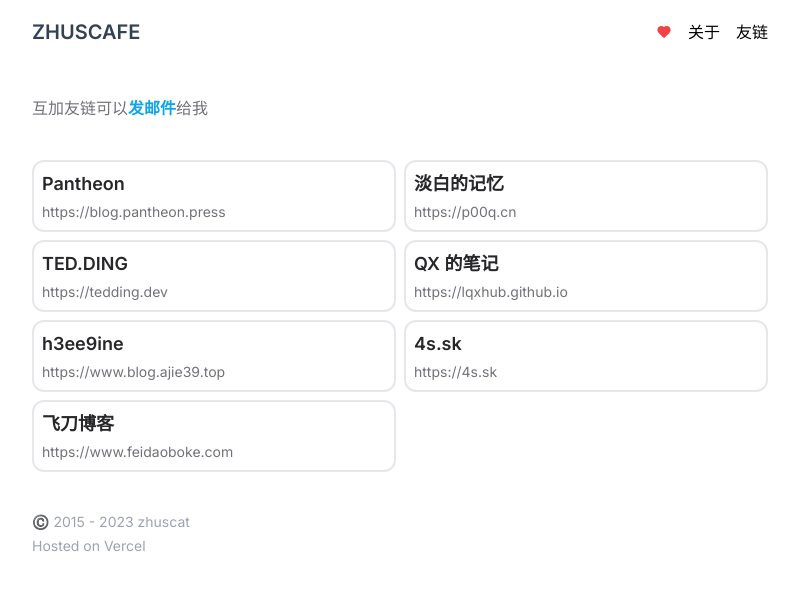
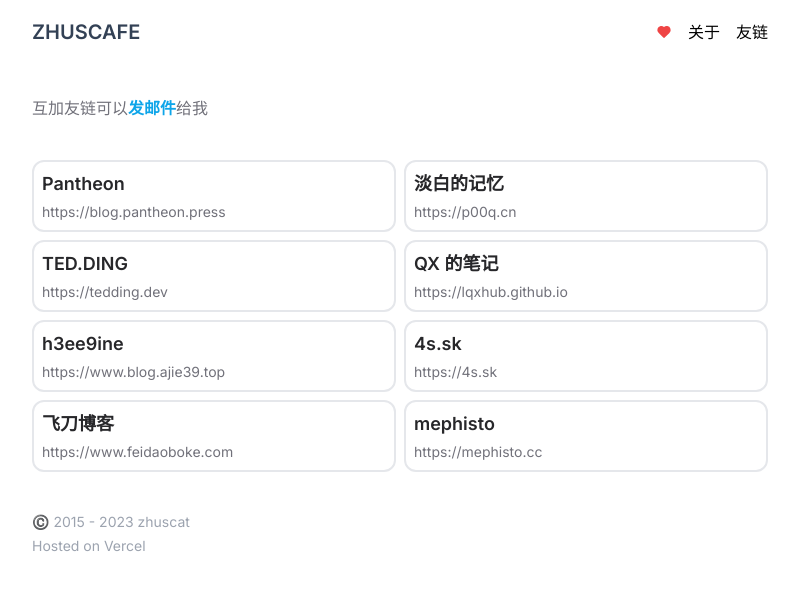
Before and after one commit to zhuscat/blog, a Next.js app: page /links in a window 1280 px wide. Shown: the top 590 px of the page, without its empty margins (240-1039 px from the left). Built offline with nearby package versions, Linux system fonts and the light colour scheme.

Commit message:
feat: add link

```diff
--- a/app/links/page.tsx
+++ b/app/links/page.tsx
@@ -8,6 +8,7 @@ const links = [
   { name: 'h3ee9ine', href: 'https://www.blog.ajie39.top' },
   { name: '4s.sk', href: 'https://4s.sk' },
   { name: '飞刀博客', href: 'https://www.feidaoboke.com' },
+  { name: 'mephisto', href: 'https://mephisto.cc' },
 ]
 
 export default function Links() {
```
